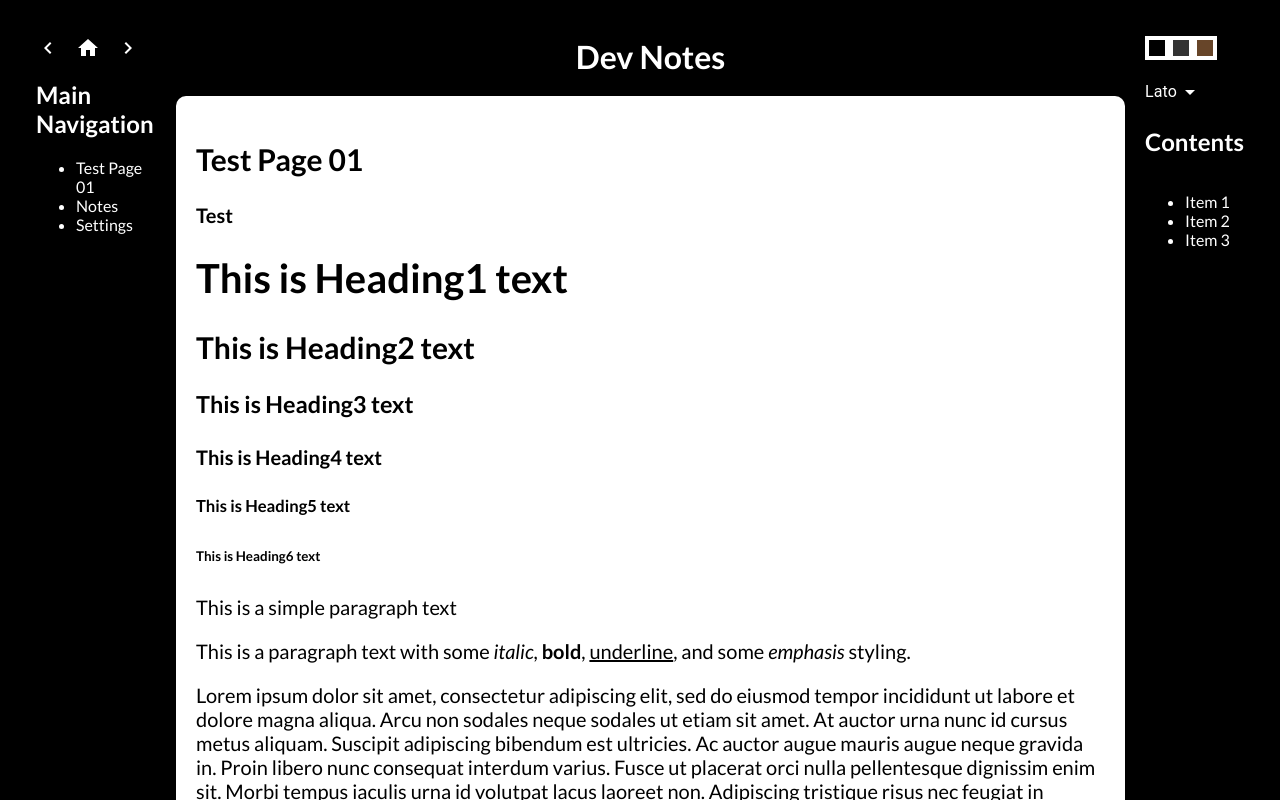
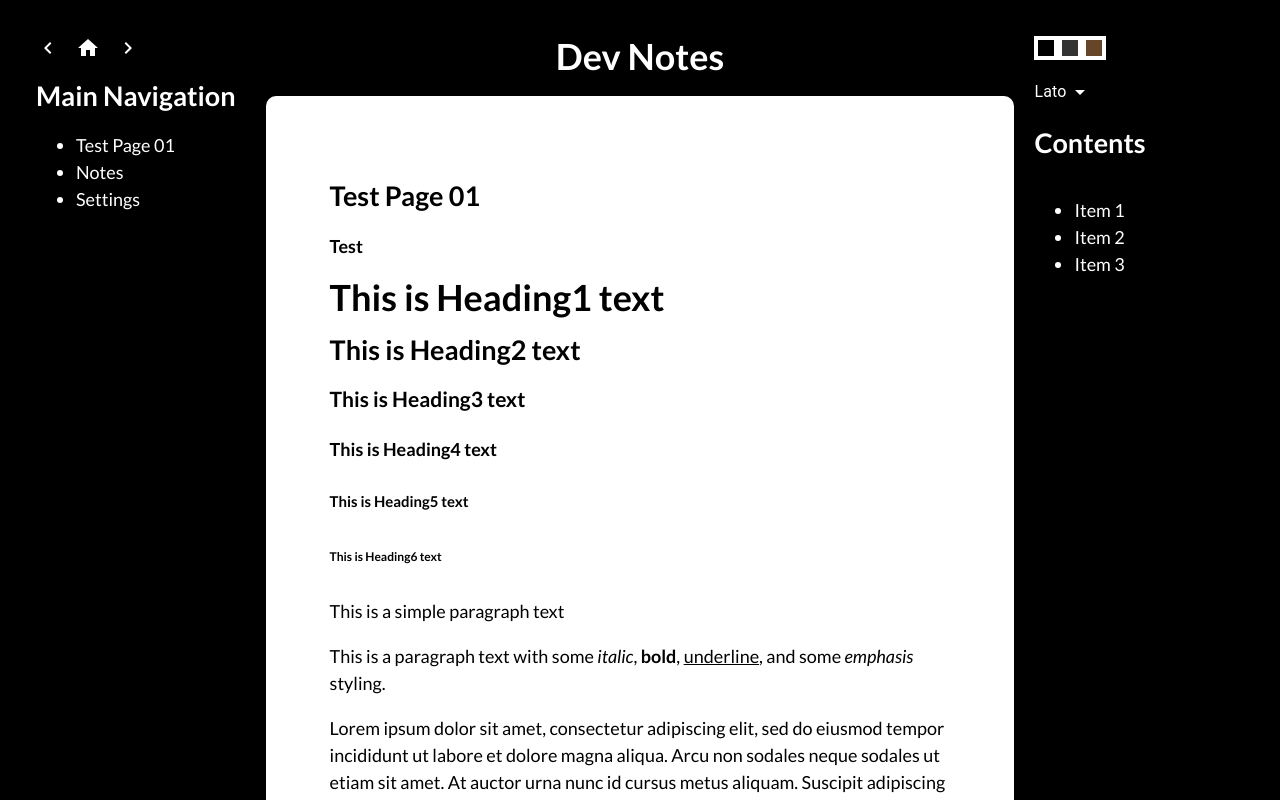
Before and after one commit to krishna-chaitanya-piratla/dev-prep-notes, a React (Create React App) app in the folder frontend/: page / in a window 1280 px wide. Shown: the top 800 px of the page. Built offline with nearby package versions, Linux system fonts and the light colour scheme; a web font is replaced by a local one.

Commit message:
Adjust font sizes. Align page component vertically aligned with header component

```diff
--- a/frontend/src/App.tsx
+++ b/frontend/src/App.tsx
@@ -5,7 +5,7 @@ import PageNavigation from './components/PageNavigation';
 import Page from './components/Page';
 import Header from './components/Header';
 import StyleHelmet from './components/StyleHelmet';
-import { StyledLayout, AppContainer } from './styles/AppStyles';
+import { StyledLayout, AppContainer, PageContainer } from './styles/AppStyles';
 
 const App: React.FC = () => {
   return (
@@ -15,10 +15,10 @@ const App: React.FC = () => {
       <AppContainer>
         <StyledLayout>
           <MainNavigation />
-          <div style={{ flexGrow: 1 }}>
+          <PageContainer>
             <Header />
             <Page />
-          </div>
+          </PageContainer>
           <PageNavigation />
         </StyledLayout>
       </AppContainer>
--- a/frontend/src/styles/AppStyles.tsx
+++ b/frontend/src/styles/AppStyles.tsx
@@ -4,6 +4,7 @@ export const StyledLayout = styled.div`
   display: flex;
   flex-grow: 1;
   margin-top: 1rem; /* Adjust if necessary to align with header */
+  justify-content: space-between;
 `;
 
 export const AppContainer = styled.div`
@@ -13,3 +14,11 @@ export const AppContainer = styled.div`
   display: flex;
   flex-direction: column;
 `;
+
+export const PageContainer = styled.div`
+    display: flex;
+    flex-direction: column;
+    align-items: center;
+    flex-basis: var(--page-width);
+
+`;
--- a/frontend/src/styles/GlobalStyle.tsx
+++ b/frontend/src/styles/GlobalStyle.tsx
@@ -8,16 +8,19 @@ export const GlobalStyle = createGlobalStyle`
     --nav-background-color: var(--background-color);
     --header-background-color: var(--background-color);
     --text-color: #ffffff;
-    --nav-width: 15%;
-    --page-width: calc(100% - var(--nav-width));
+    --nav-width: 20%;
+    --page-width: calc(100% - 2*var(--nav-width));
     --header-height: 5rem; /* Header height */
     --font-family: ${appStore.fontFamily}; /* Font family */
+    --base-text-size: 18px;
+    --base-line-height: calc(1.5*var(--base-text-size));
   }
 
   body {
     margin: 0;
     font-family: var(--font-family);
-    font-size: 16px; /* Root level font size */
+    font-size: var(--base-text-size); /* Root level font size */
+    line-height: var(--base-line-height);
     background-color: var(--background-color);
     color: var(--text-color);
   }
--- a/frontend/src/styles/Header.tsx
+++ b/frontend/src/styles/Header.tsx
@@ -4,7 +4,7 @@ export const HeaderWrapper = styled.header`
   background-color: var(--header-background-color);
   color: var(--text-color);
   height: var(--header-height);
-  width: 100%;
+  width: auto;
   display: flex;
   align-items: center;
   justify-content: center; /* Center items horizontally */
--- a/frontend/src/styles/Page.tsx
+++ b/frontend/src/styles/Page.tsx
@@ -3,10 +3,9 @@ import styled from 'styled-components';
 export const PageWrapper = styled.div`
   background-color: var(--page-background-color);
   color: black;
-  font-size: 1.25rem;
-  flex-grow: 1; /* Let it take remaining space */
+  width: auto;
   min-height: 100vh;
-  padding: 1.25rem;
+  padding: 4rem;
   border-radius: 10px;
   box-sizing: border-box;
   box-shadow: 0 4px 8px rgba(0, 0, 0, 0.1);
```
